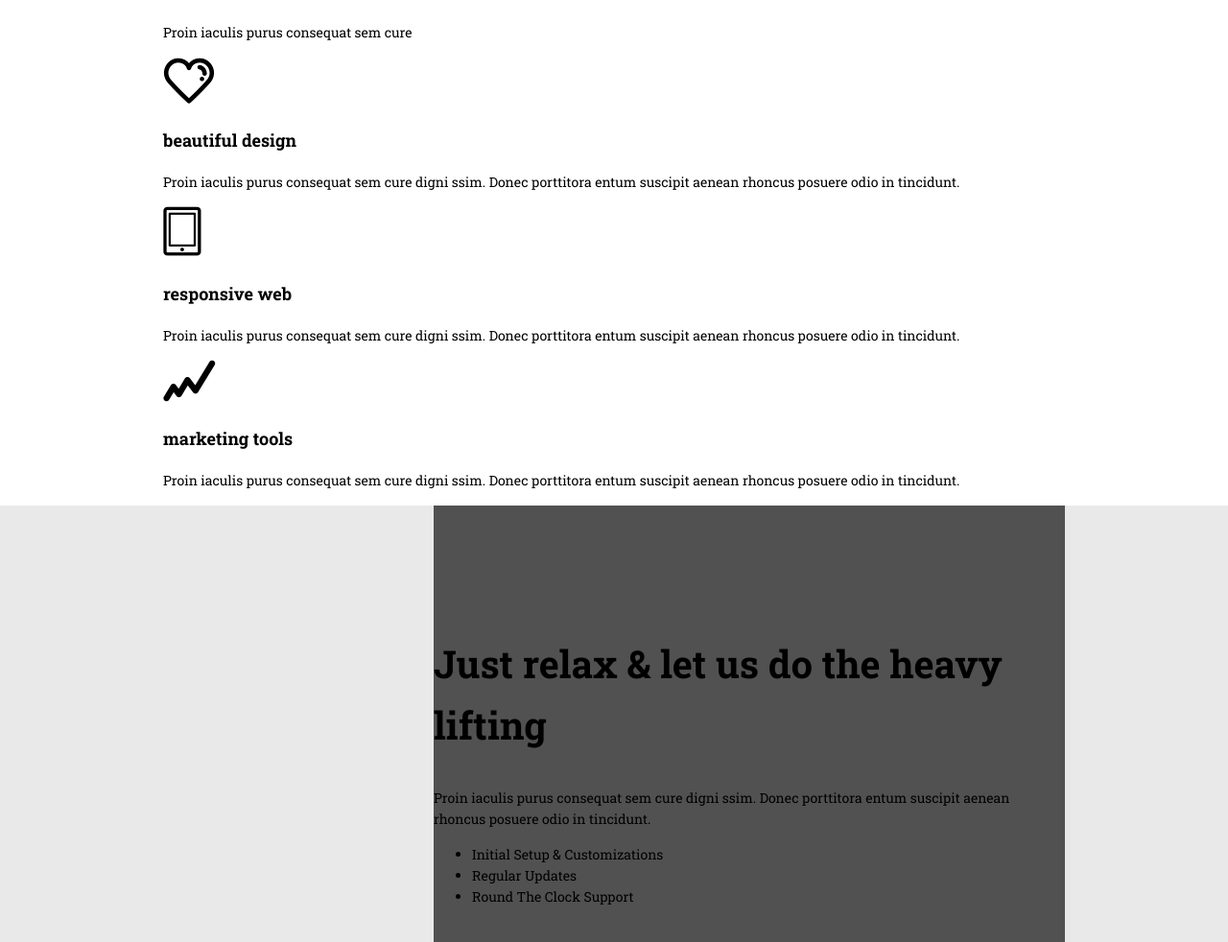
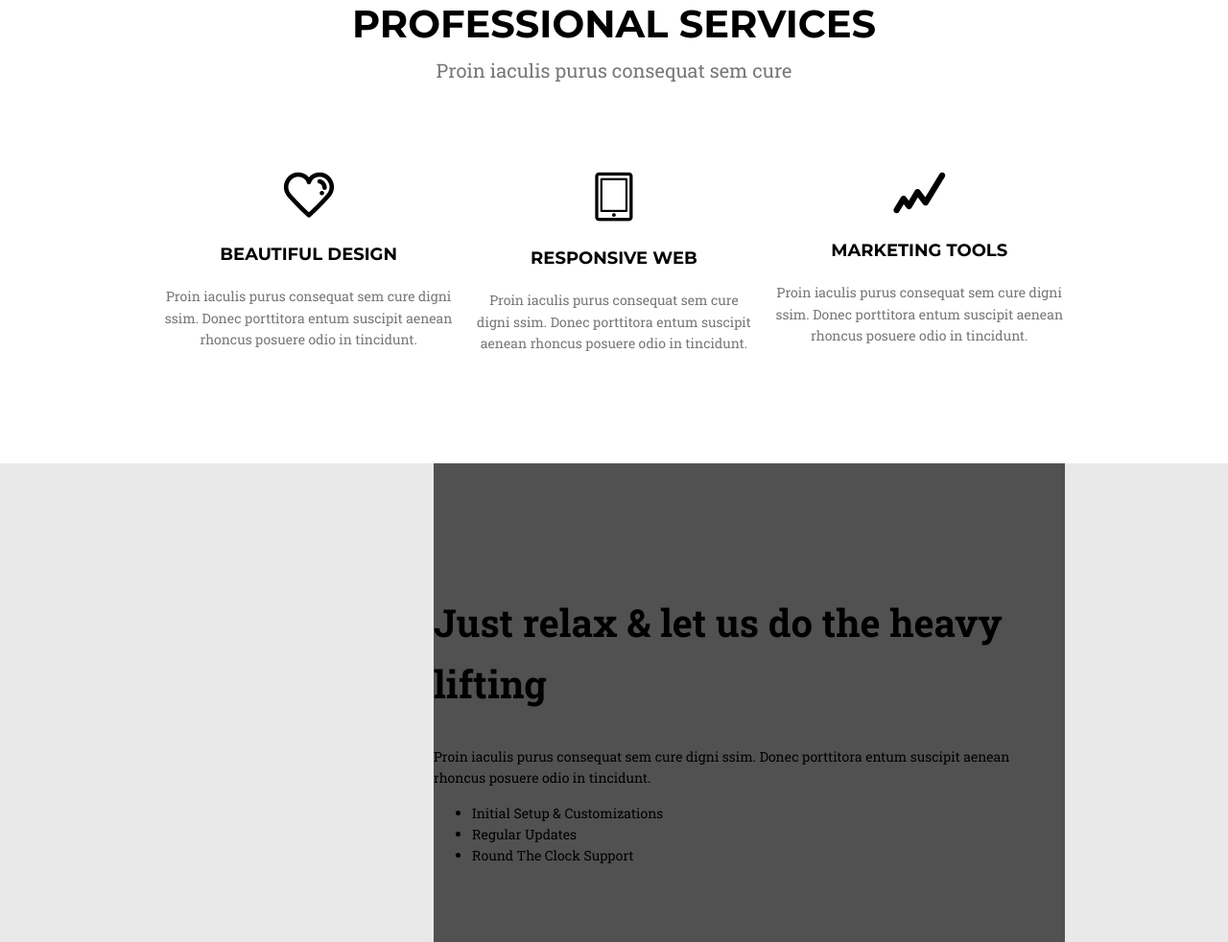
Before and after one commit to marckraw/Task3-of-Weekly-WebDev-Challenge, a website: page app/index.html in a window 1280 px wide. Shown: the part 714-1696 px from the top of the page at 96% size. Drawn offline with nearby package versions, Linux system fonts and the light colour scheme; files that its build step writes are made by us from their sources.

Commit message:
Styling Professional Services section. Making buttons great again, add some hover effects globally.

```diff
--- a/app/index.html
+++ b/app/index.html
@@ -47,8 +47,8 @@
           <h2>professional services</h2>
           <p>Proin iaculis purus consequat sem cure </p>
         </header>
-        <div class="services__items">
-          <div class="services__item">
+        <div class="services__items clear">
+          <div class="services__item services__item--first">
             <img src="assets/img/icon-heart.png" alt="Beautiful design">
             <h3>beautiful design</h3>
             <p>Proin iaculis purus consequat sem cure
@@ -62,7 +62,7 @@
                 digni ssim. Donec porttitora entum suscipit
                 aenean rhoncus posuere odio in tincidunt.</p>
           </div>
-          <div class="services__item">
+          <div class="services__item services__item--last">
             <img src="assets/img/marketing-tools.png" alt="Marketing tools">
             <h3>marketing tools</h3>
             <p>Proin iaculis purus consequat sem cure
--- a/src/scss/modules/_buttons.scss
+++ b/src/scss/modules/_buttons.scss
@@ -4,15 +4,25 @@ input, button, submit {
 
 
 .btn {
+  font-family: "Montserrat", sans-serif;
+  font-weight: bold;
   width: 200px;
   height: 60px;
   text-transform: uppercase;
-  color: $primary-color
+  color: $primary-color;
+  cursor: pointer;
 }
 
 .btn--primary {
+  font-size: 16px;
   background-color: $accent-color;
   border-radius: 40px;
+}
+
+.btn--primary:hover {
+  // background-color: transparentize(white, 1);
+  background-color: transparent;
+  border: 4px solid $accent-color;
 }
 
 .btn--secondary {
--- a/src/scss/partials/_main.scss
+++ b/src/scss/partials/_main.scss
@@ -135,6 +135,60 @@ body {
   margin: 30px 0 40px 0;
 }
 
+// services
+.services {
+  padding: 100px 0 100px 0;
+}
+
+.services header {
+  text-align: center;
+  margin-bottom: 90px;
+}
+
+.services h2 {
+  font-family: "Montserrat", sans-serif;
+  font-weight: bold;
+  text-transform: uppercase;
+  margin: 0;
+}
+
+.services header p {
+  color: $text-color--darker;
+  font-size: 20px;
+  font-weight: 300;
+  margin-top: 0;
+}
+
+.services__item {
+  text-align: center;
+  width: 33.33%;
+  float: left;
+  padding: 0 10px;
+}
+
+.services__item--first {
+  padding-left: 0;
+}
+
+.services__item--last {
+  padding-right: 0;
+}
+
+
+
+.services__item h3 {
+  font-family: "Montserrat", sans-serif;
+  font-weight: bold;
+  text-transform: uppercase;
+}
+
+.services__item p {
+  font-size: 14px;
+  color: $text-color--darker;
+}
+
+
+
 .automation {
   z-index: 0;
   height: 500px;
```
